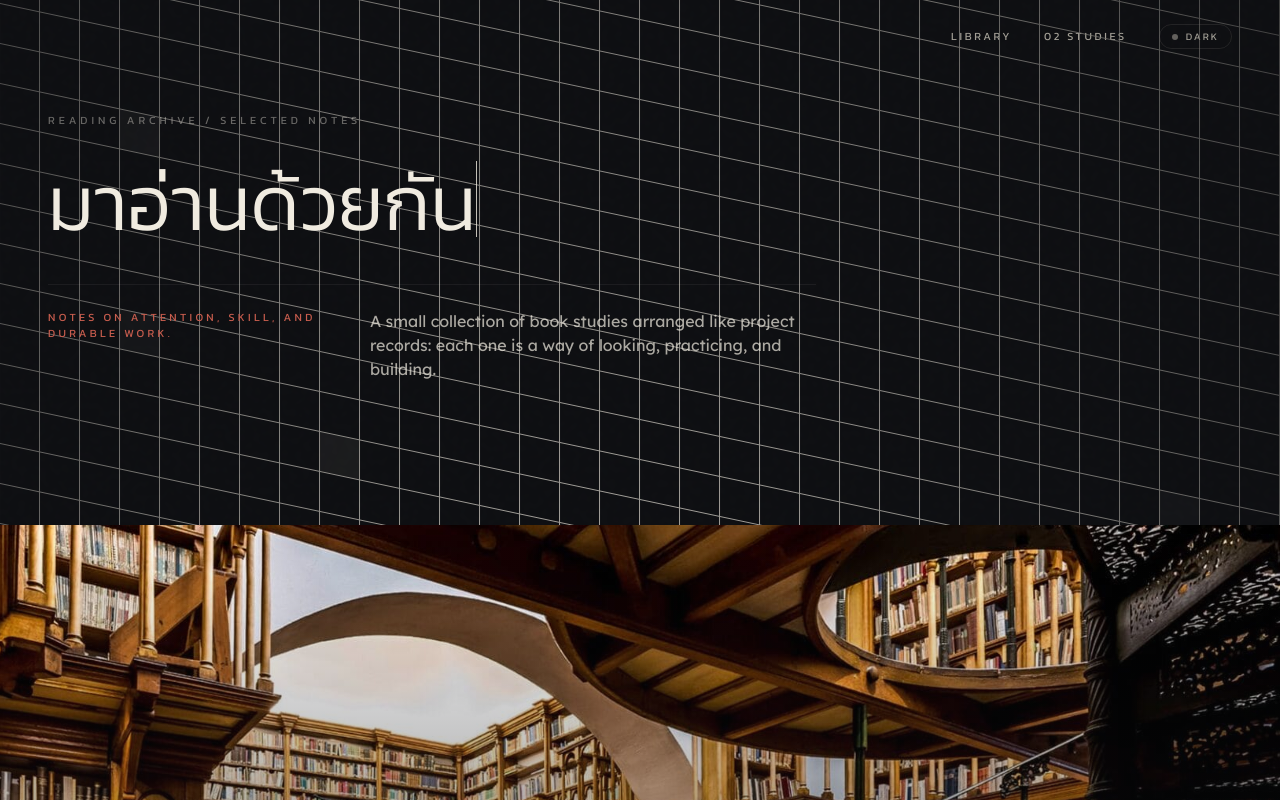
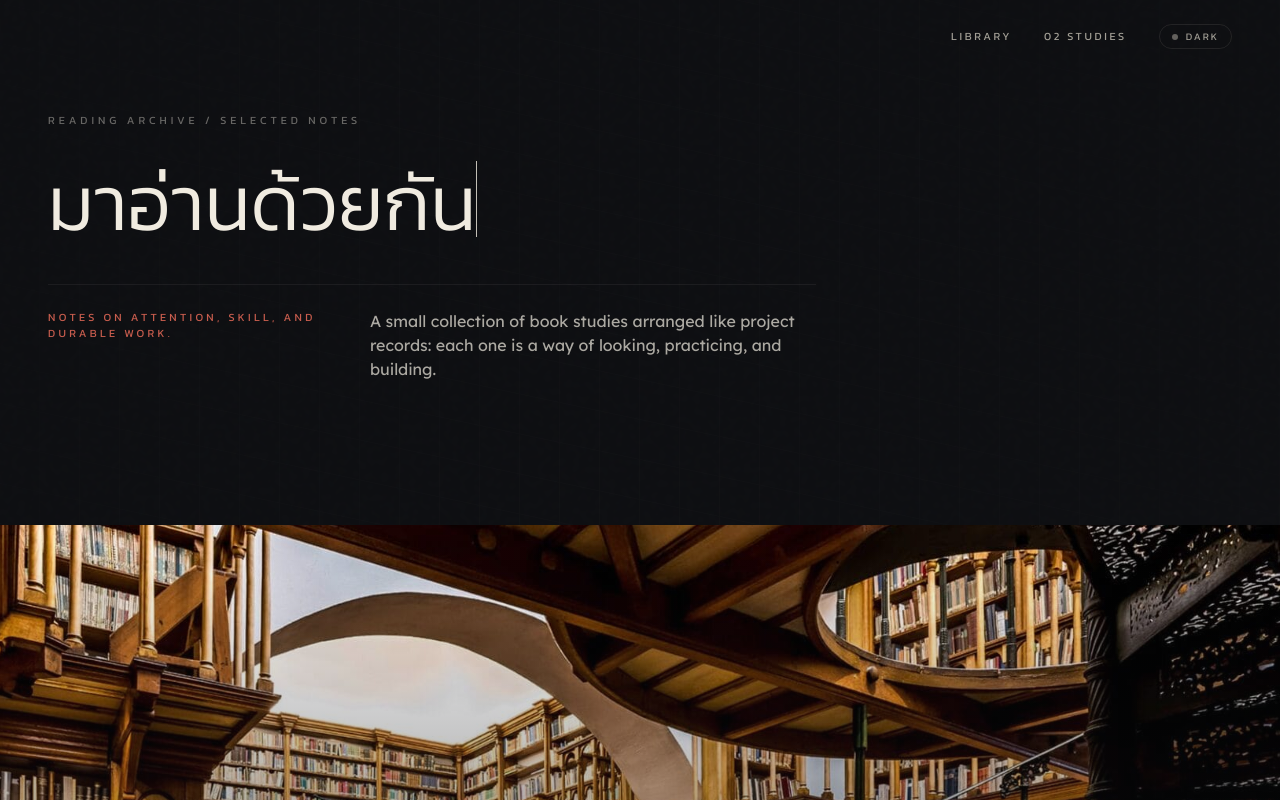
Before and after one commit to kawin05/books, a Next.js app: page / in a window 1280 px wide. Shown: the top 800 px of the page. Built offline with nearby package versions, Linux system fonts and the light colour scheme.

Commit message:
fix: use CSS opacity instead of Tailwind color modifier — rgba() vars are immune to /5

```diff
--- a/components/AnimatedGridPattern.tsx
+++ b/components/AnimatedGridPattern.tsx
@@ -126,7 +126,7 @@ export function AnimatedGridPattern({
       ref={containerRef}
       aria-hidden="true"
       className={cn(
-        'pointer-events-none absolute inset-0 h-full w-full text-text-muted/5 fill-text-muted/5 stroke-text-muted/5',
+        'pointer-events-none absolute inset-0 h-full w-full text-text-muted fill-text-muted stroke-text-muted opacity-5',
         className,
       )}
       {...props}
```
